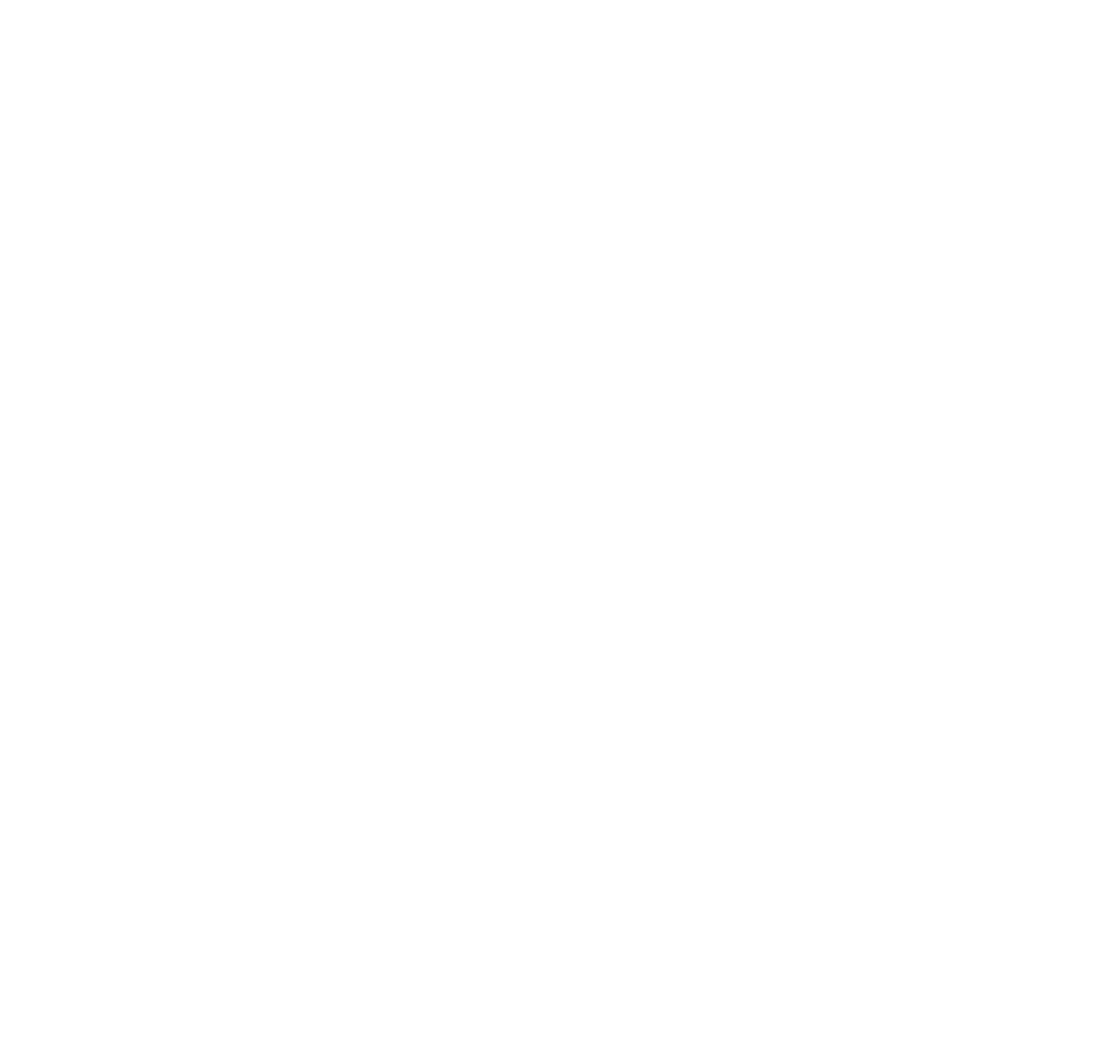
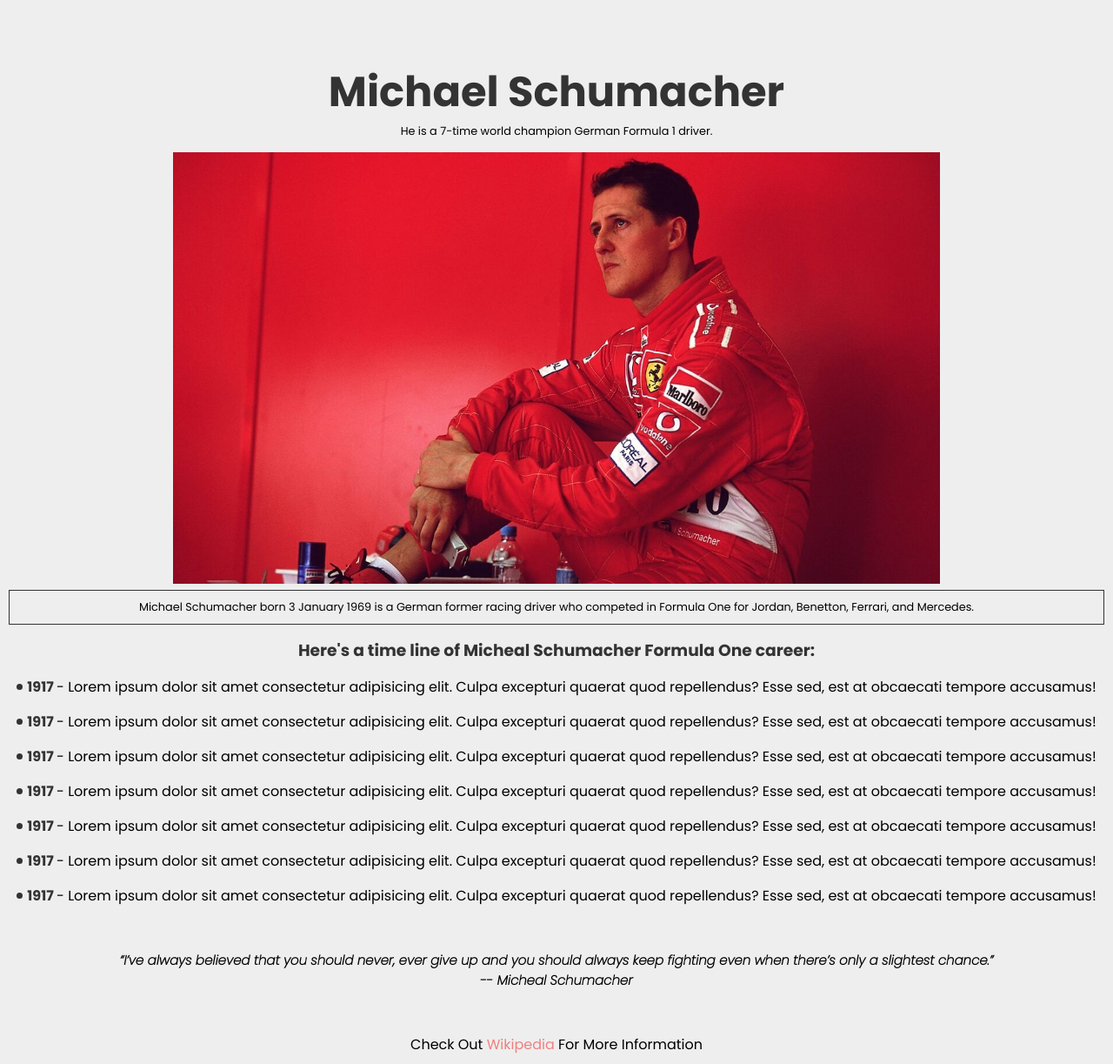
Before and after one commit to oguzhanceliko/ResponsiveWebDesignCertificate, a plain HTML site: page tribute_page/index.html in a window 1280 px wide. Shown: the whole page at 87% size. Before the commit the page ends 800 px from the top, so only its background shows below. Drawn offline with Linux system fonts and the light colour scheme.

Commit message:
Tribute page is done

```diff
--- a/tribute_page/index.html
+++ b/tribute_page/index.html
@@ -4,9 +4,38 @@
     <meta charset="UTF-8">
     <meta http-equiv="X-UA-Compatible" content="IE=edge">
     <meta name="viewport" content="width=device-width, initial-scale=1.0">
-    <title>Document</title>
+    <link rel="stylesheet" href="/styles.css">
+    <title>Micheal Schumacher</title>
 </head>
 <body>
+    <div id="main" class="container" >
+    <div class="title">
+        <h2 id="title">Michael Schumacher</h2>
+        <p>He is a 7-time world champion German Formula 1 driver.</p>
+    </div>
+    <div id="img-div">
+        <img id="image" src="/img/img_1.jpg" alt="Michael Schumacher">
+        <p id="img-caption">Michael Schumacher born 3 January 1969 is a German former racing driver who competed in Formula One for Jordan, Benetton, Ferrari, and Mercedes. </p>
+    </div>
+    <div id="tribute-info">
+        <a id="tribute-link" target="_blank"></a>
+        <h3 id="info-header">Here's a time line of Micheal Schumacher Formula One career:</h3>
+        <ul id="info-list">
+            <li><span id="circle"></span><strong>1917 </strong>- Lorem ipsum dolor sit amet consectetur adipisicing elit. Culpa excepturi quaerat quod repellendus? Esse sed, est at obcaecati tempore accusamus!</li>
+            <li><span id="circle"></span><strong>1917 </strong>- Lorem ipsum dolor sit amet consectetur adipisicing elit. Culpa excepturi quaerat quod repellendus? Esse sed, est at obcaecati tempore accusamus!</li>
+            <li><span id="circle"></span><strong>1917 </strong>- Lorem ipsum dolor sit amet consectetur adipisicing elit. Culpa excepturi quaerat quod repellendus? Esse sed, est at obcaecati tempore accusamus!</li>
+            <li><span id="circle"></span><strong>1917 </strong>- Lorem ipsum dolor sit amet consectetur adipisicing elit. Culpa excepturi quaerat quod repellendus? Esse sed, est at obcaecati tempore accusamus!</li>
+            <li><span id="circle"></span><strong>1917 </strong>- Lorem ipsum dolor sit amet consectetur adipisicing elit. Culpa excepturi quaerat quod repellendus? Esse sed, est at obcaecati tempore accusamus!</li>
+            <li><span id="circle"></span><strong>1917 </strong>- Lorem ipsum dolor sit amet consectetur adipisicing elit. Culpa excepturi quaerat quod repellendus? Esse sed, est at obcaecati tempore accusamus!</li>
+            <li><span id="circle"></span><strong>1917 </strong>- Lorem ipsum dolor sit amet consectetur adipisicing elit. Culpa excepturi quaerat quod repellendus? Esse sed, est at obcaecati tempore accusamus!</li>
+        </ul>
+        <div id="famous_word">
 
+            <p>“I’ve always believed that you should never, ever give up and you should always keep fighting even when there’s only a slightest chance.”</p>
+            <p>-- Micheal Schumacher</p>
+        </div>
+        <p>Check Out<a id="tribute-link" href="https://en.wikipedia.org/wiki/Michael_Schumacher" target="_blank" > Wikipedia </a>For More Information</p>
+    </div>
+</div>
 </body>
 </html>
--- /dev/null
+++ b/tribute_page/styles.css
@@ -0,0 +1,71 @@
+@import url('https://fonts.googleapis.com/css2?family=Poppins:ital,wght@0,400;0,500;0,700;0,800;1,100;1,200&display=swap');
+*{
+    margin: 0;
+    padding: 0px;
+    box-sizing: border-box;
+    font-family: 'Poppins', sans-serif;
+}
+body{
+    background-color: #EEEEEE;
+    text-align: center;
+    justify-content: center;
+}
+a{
+    text-decoration: none;
+    color: lightcoral;
+}
+#main{
+    padding: 10px;
+}
+#image{
+    width: 100%;
+}
+#title{
+    font-size: 3rem;
+    margin-top: 60px;
+    color:#333333;
+}
+.title p{
+    font-size: 0.8rem;
+    margin-bottom: 15px;
+}
+
+li{
+    margin-top: 15px;
+    margin-bottom: 15px;
+}
+#img-caption{
+    font-size: 0.8rem;
+    margin-bottom: 15px;
+    border: 1px solid #333333;
+    padding: 10px 20px;
+}
+@media (min-width: 700px) {
+    #image{
+        width: 70%;
+    }
+}
+#famous_word{
+    font-weight: bold;
+    font-size: 15px;
+    font-style: italic;
+    margin-bottom: 50px;
+    margin-top: 50px;
+}
+
+#info-header{
+    color: #333333;
+}
+
+strong{
+    color:#333333;
+}
+#circle{
+    margin-bottom: 2px;
+    margin-right: 5px;
+    display: inline-block;
+    width: 7px;
+    height: 7px;
+    border-radius: 50%;
+    background-color: #333333;
+}
```
Also changed, not shown: tribute_page/img/img_1.jpg (added), tribute_page/main.css (deleted).
